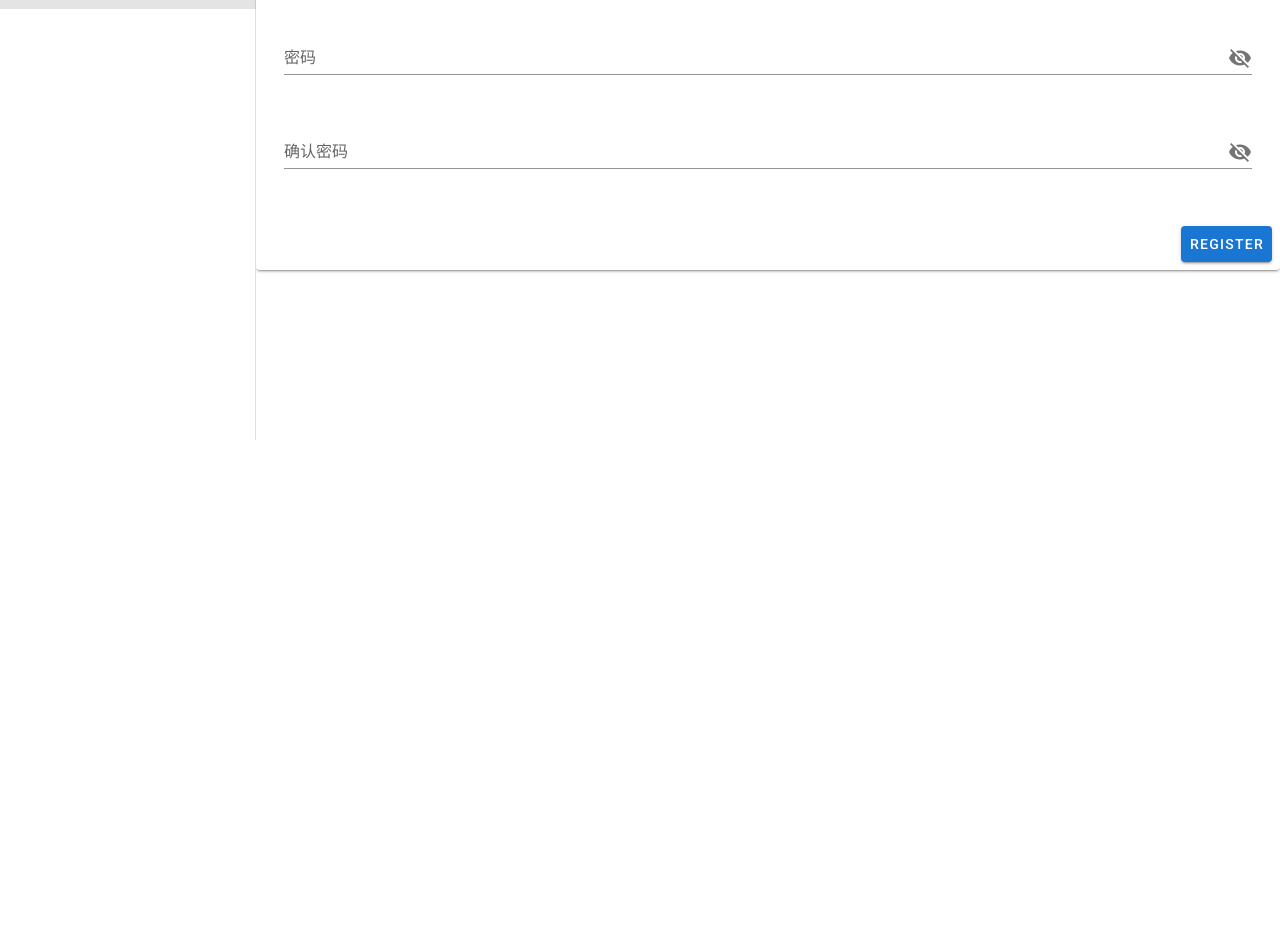
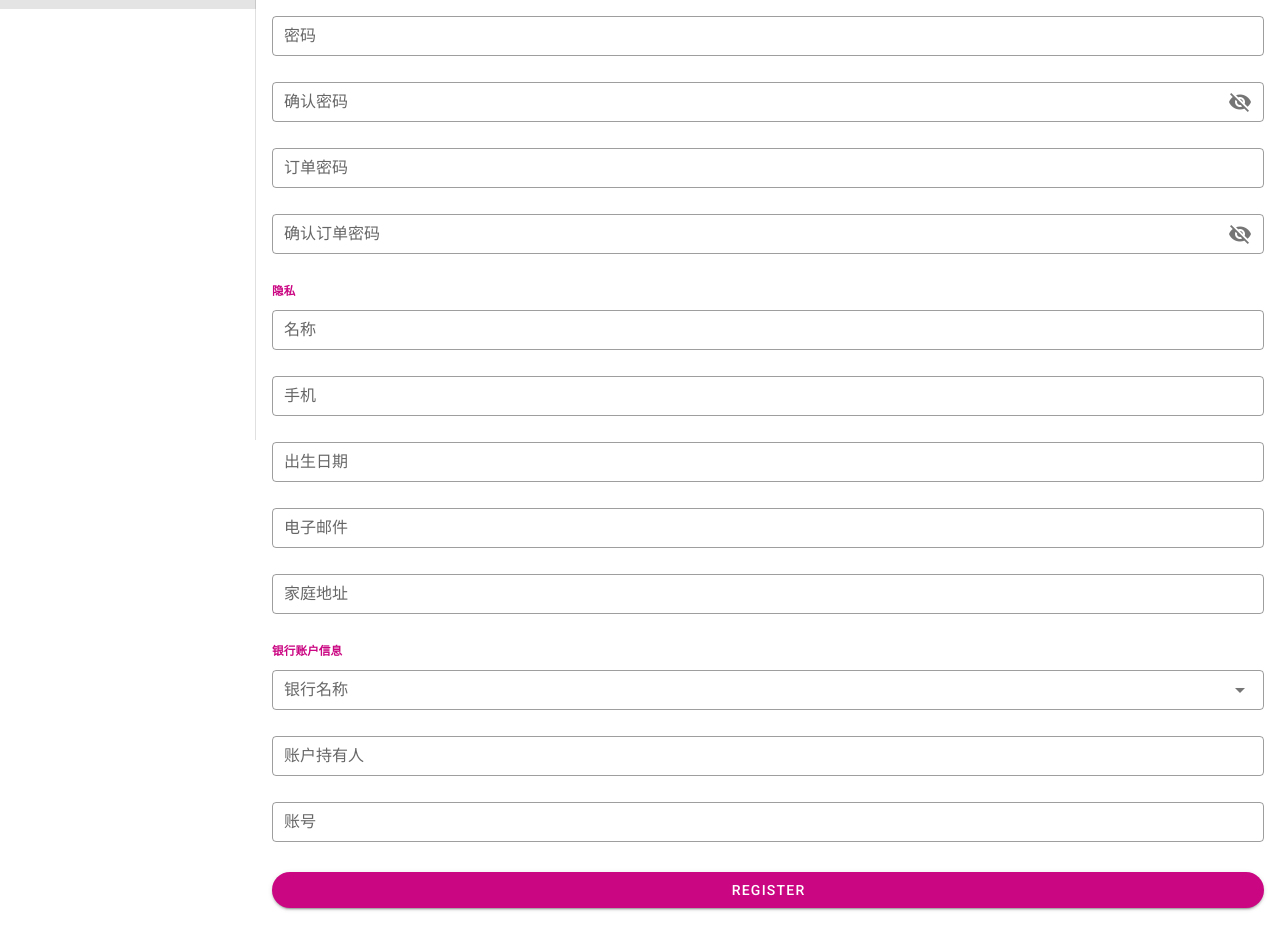
Before and after one commit to Faithdx/vuetify-admin-panel, a Vue app: page /register in a window 1280 px wide. Shown: the part 360-1300 px from the top of the page. Before the commit the page ends 800 px from the top, so only its background shows below. Built offline with nearby package versions, Linux system fonts and the light colour scheme.

Commit message:
UI Style

```diff
--- a/src/components/Register.vue
+++ b/src/components/Register.vue
@@ -1,6 +1,7 @@
 <template>
+  <v-container fluid>
     <v-row justify="center" class="m-style">
-    <v-card class="mx-auto">
+      <v-card class="mx-auto card-box">
         <v-img
           class="white--text align-end"
           height="200px"
@@ -25,8 +26,7 @@
             <span>회원가입</span>
           </v-card-title>
         </v-img>
-      <v-card-text>
-        <v-container fluid>
+        <v-card-text class="pb-2">
           <v-form
             ref="registerForm"
             v-model="valid"
@@ -34,29 +34,25 @@
             autocomplete="off"
           >
             <v-row>
-              <v-col>
+              <v-col class="pb-0">
+                <h5 class="mb-2 font-color">账户信息</h5>
                 <v-text-field
+                  outlined
+                  dense
                   v-model="form.username"
                   :rules="rules.usernameRules"
-                  label="用户名"
+                  label="ID"
                 ></v-text-field>
-              </v-col>
-            </v-row>
-            <v-row>
-              <v-col>
                 <v-text-field
-                  v-model="form.password"
-                  :rules="rules.passwordRules"
+                  outlined
+                  dense
+                  v-model="form.username"
+                  :rules="rules.usernameRules"
                   label="密码"
-                  :append-icon="show ? 'mdi-eye' : 'mdi-eye-off'"
-                  @click:append="show = !show"
-                  :type="show ? 'text' : 'password'"
                 ></v-text-field>
-              </v-col>
-            </v-row>
-            <v-row>
-              <v-col>
                 <v-text-field
+                  outlined
+                  dense
                   v-model="form.passwordConfirm"
                   :rules="[
                     rules.passwordConfirmRules.required,
@@ -70,22 +66,113 @@
                   @click:append="show = !show"
                   :type="show ? 'text' : 'password'"
                 ></v-text-field>
+                <v-text-field
+                  outlined
+                  dense
+                  v-model="form.username"
+                  :rules="rules.usernameRules"
+                  label="订单密码"
+                ></v-text-field>
+                <v-text-field
+                  class="mb-0"
+                  outlined
+                  dense
+                  v-model="form.passwordConfirm"
+                  :rules="[
+                    rules.passwordConfirmRules.required,
+                    rules.passwordConfirmRules.equal(
+                      form.password,
+                      form.passwordConfirm
+                    ),
+                  ]"
+                  label="确认订单密码"
+                  :append-icon="show ? 'mdi-eye' : 'mdi-eye-off'"
+                  @click:append="show = !show"
+                  :type="show ? 'text' : 'password'"
+                ></v-text-field>
+              </v-col>
+            </v-row>
+            <v-row class="mt-0">
+              <v-col class="pb-0">
+                <h5 class="mb-2 font-color">隐私</h5>
+                <v-text-field
+                  outlined
+                  dense
+                  v-model="form.username"
+                  :rules="rules.usernameRules"
+                  label="名称"
+                ></v-text-field>
+                <v-text-field
+                  outlined
+                  dense
+                  v-model="form.username"
+                  :rules="rules.usernameRules"
+                  label="手机"
+                ></v-text-field>
+                <v-text-field
+                  outlined
+                  dense
+                  v-model="form.username"
+                  :rules="rules.usernameRules"
+                  label="出生日期"
+                ></v-text-field>
+                <v-text-field
+                  outlined
+                  dense
+                  v-model="form.username"
+                  :rules="rules.usernameRules"
+                  label="电子邮件"
+                ></v-text-field>
+                <v-text-field
+                  class="mb-0"
+                  outlined
+                  dense
+                  v-model="form.username"
+                  :rules="rules.usernameRules"
+                  label="家庭地址"
+                ></v-text-field>
+              </v-col>
+            </v-row>
+            <v-row class="mt-0">
+              <v-col class="pb-0">
+                <h5 class="mb-2 font-color">银行账户信息</h5>
+                <v-select
+                  :items="items"
+                  label="银行名称"
+                  dense
+                  outlined
+                ></v-select>
+                <v-text-field
+                  outlined
+                  dense
+                  v-model="form.username"
+                  :rules="rules.usernameRules"
+                  label="账户持有人"
+                ></v-text-field>
+                <v-text-field
+                  outlined
+                  dense
+                  v-model="form.username"
+                  :rules="rules.usernameRules"
+                  label="账号"
+                ></v-text-field>
               </v-col>
             </v-row>
           </v-form>
-        </v-container>
         </v-card-text>
-      <v-card-actions>
-        <v-spacer></v-spacer>
-        <v-btn :disabled="!valid" color="primary">Register</v-btn>
+        <v-card-actions class="px-4 pb-8">
+          <v-btn :disabled="!valid" rounded class="bg-btn">Register</v-btn>
         </v-card-actions>
       </v-card>
     </v-row>
+  </v-container>
 </template>
 <script>
 export default {
   name: "Register",
   data: () => ({
+    //下拉框数据
+    items: ["交通银行", "建设银行", "人民银行", "平安银行"],
     // 用于验证表单内容填写是否正确
     valid: true,
     // 用于控制密码是否以可见的形式显示
@@ -120,7 +207,19 @@ export default {
 };
 </script>
 <style scoped>
-.m-style{
-  margin: -32px -24px;
+.m-style {
+  margin: -44px -36px;
+}
+.card-box {
+  box-shadow: none !important;
+  border-radius: 0 !important;
+}
+.font-color {
+  color: #cb0682;
+}
+.bg-btn{
+  background-color: #cb0682 !important;
+  color: #ffffff;
+  width: 100%;
 }
 </style>
```
Also changed, not shown: src/router/index.js (line endings or trailing spaces). Lines whose indentation alone changed are shown as unchanged.
